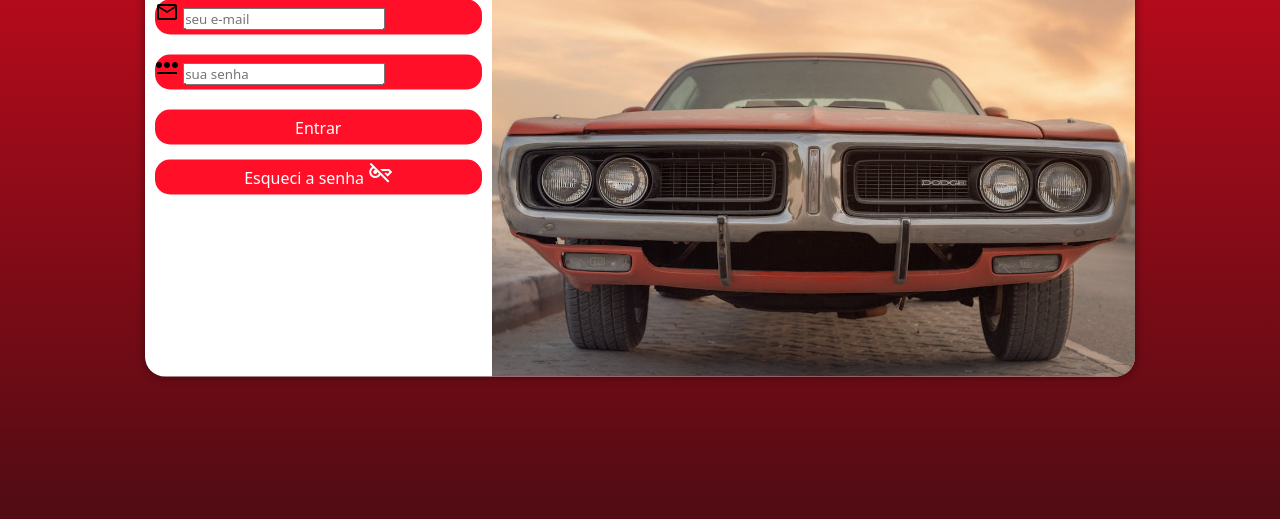
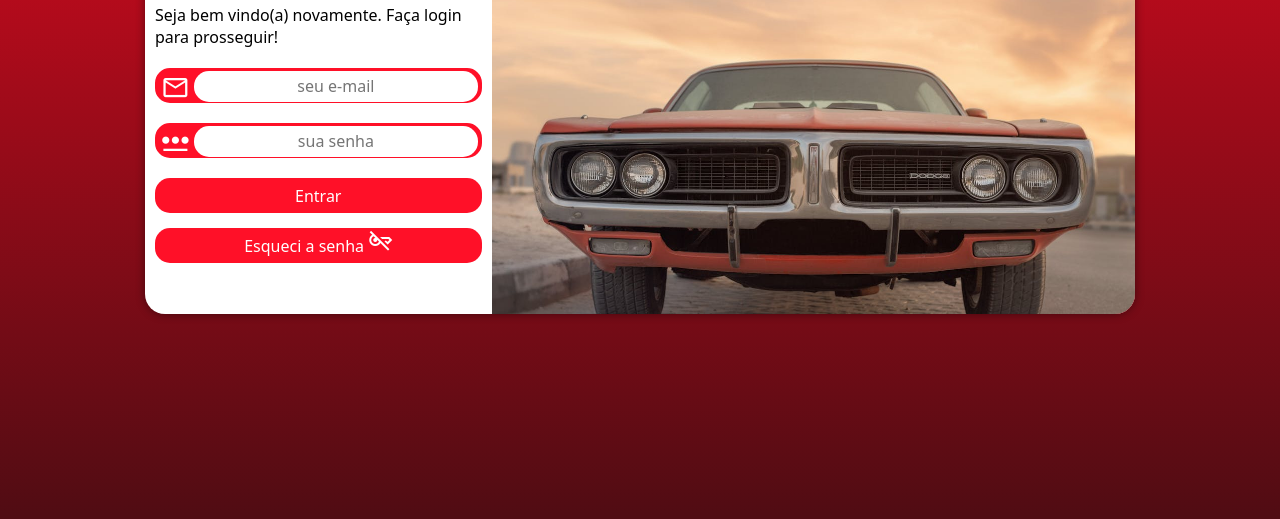
Before and after one commit to levibezerra/Estudos-de-HTML-e-CSS, a plain HTML site: page projeto-login/index.html in a window 1280 px wide. Shown: the part 281-800 px from the top of the page. Drawn offline with nearby package versions, Linux system fonts and the light colour scheme.

Commit message:
Projeto tela de login finalizado

```diff
--- a/projeto-login/estilos/media-query.css
+++ b/projeto-login/estilos/media-query.css
@@ -8,6 +8,7 @@
 
     #login {
         width: 90vw;
+        height: 365px;
     }
 
     #login > #imagem {
@@ -27,6 +28,7 @@
 
     #formulario > p {
         font-size: 1em;
+        margin: 20px 0px;
     }
 }
 
@@ -38,6 +40,7 @@
 
     #login {
         width: 990px;
+        height: 390px;
     }
 
     #login > #imagem {
@@ -56,6 +59,7 @@
     }
 
     #formulario > p {
-        font-size: 1.1em;
+        font-size: 1em;
+        margin: 20px 0px;
     }
 }
--- a/projeto-login/estilos/style.css
+++ b/projeto-login/estilos/style.css
@@ -4,7 +4,7 @@
     Paleta de Cores:
     ----------------
     Crismon: #D72638
-    White: #FDFFFF
+    Red: #ff1028
     ----------------
 */
 
@@ -31,14 +31,13 @@ main {
     position: absolute;
     top: 50%;
     left: 50%;
-    transform: translate(-50%, -50%);
     overflow: hidden;
-
     background-color: white;
     width: 250px;
     height: 515px;
     border-radius: 20px;
     box-shadow: 0px 0px 10px rgba(0, 0, 0, 0.452);
+    transform: translate(-50%, -50%);
     transition: width .5s, height .5s;
     transition-timing-function: ease;
 }
@@ -71,12 +70,32 @@ form > div.campo {
     width: 100%;
     height: 35px;
     border-radius: 15px;
+    border: 2px solid #ff1028;
     margin: 20px 0px;
-
 }
 
 div.campo > label {
     display: none;
+}
+
+div.campo > span {
+
+    color: white;
+    font-size: 1.8em;
+    width: 33px;
+    padding: 4px;
+}
+
+div.campo > input {
+    width: calc(100% - 39px);
+    font-size: 1em;
+    height: 100%;
+    border: 0px;
+    border-radius: 15px;
+    padding:2px;
+    text-align: center;
+    transform: translateY(-10px);
+
 }
 
 form > input[type=submit] {
```
